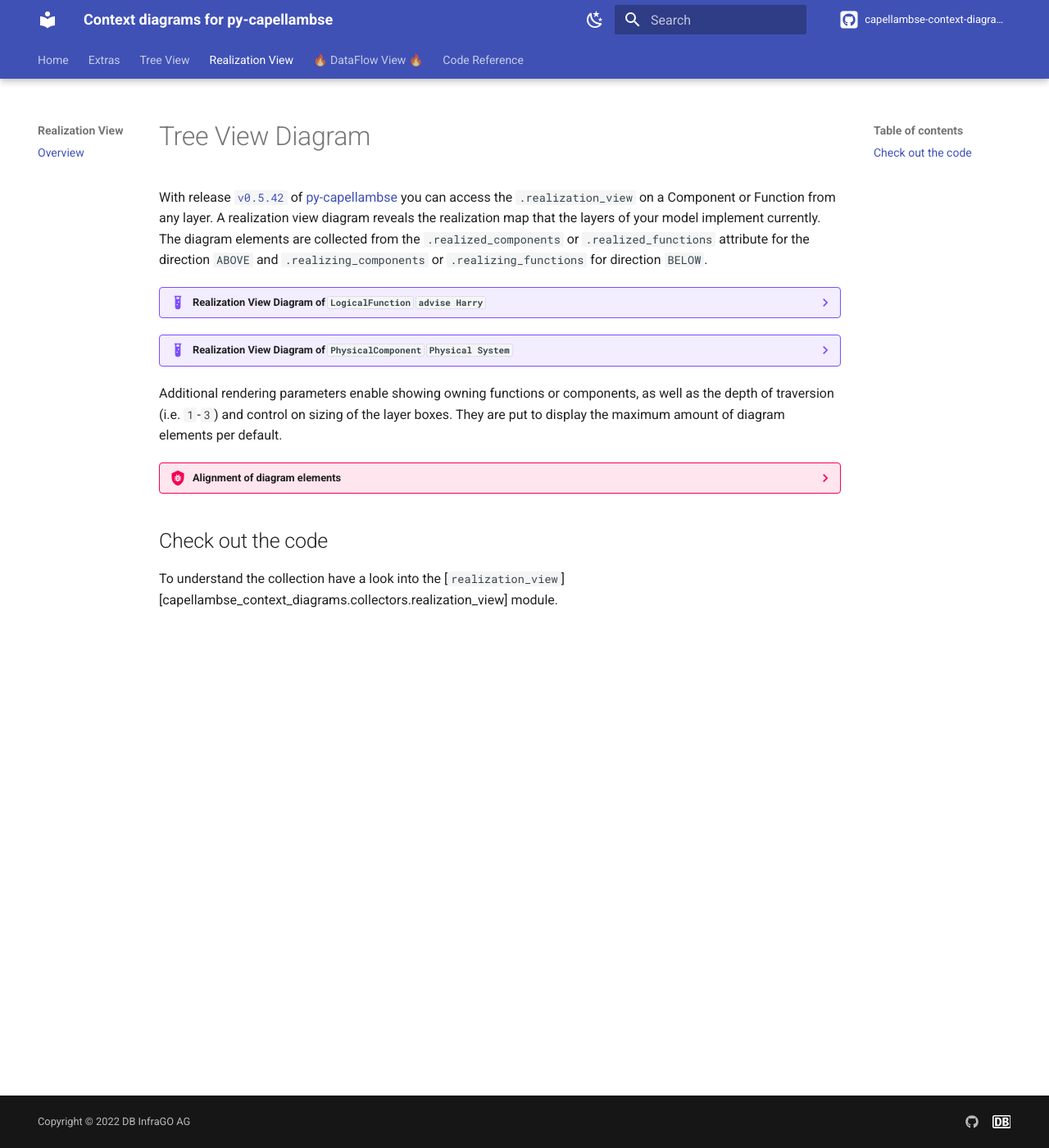
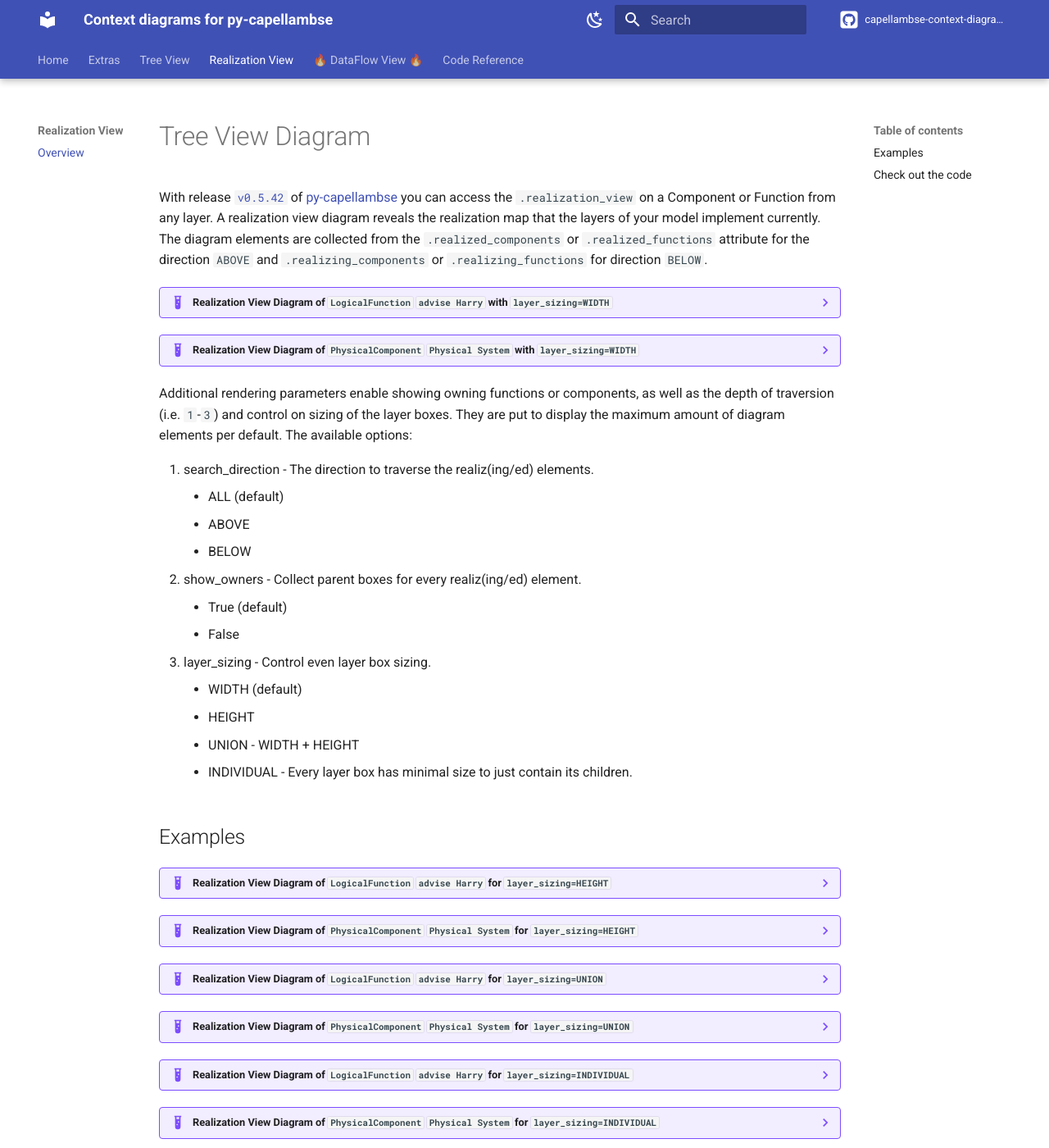
Before and after one commit to DSD-DBS/capellambse-context-diagrams, an MkDocs documentation site: the page built from docs/realization_view.md, in a window 1280 px wide and 1400 px high. Shown: the whole window at 82% size. Built offline with MkDocs 1.6.1 and Material for MkDocs 9.7.7, drawn with Linux system fonts in a browser that asks for light colours; comment, search, counter and statistics services are not loaded.

Commit message:
fix!(realization-view): Remove whitespace in diagram
- Added `layer_sizing` option `INDIVIDUAL`.
- Also set default `layer_sizing` to `WIDTH` for best
layout.

_*Depends on [py-capellambse #413](https://github.com/DSD-DBS/py-capellambse/pull/413)*_

````diff
--- a/docs/gen_images.py
+++ b/docs/gen_images.py
@@ -132,7 +132,7 @@ def generate_realization_view_images() -> None:
         diag = obj.realization_view
         for layer_sizing in ("UNION", "HEIGHT", "WIDTH", "INDIVIDUAL"):
             with mkdocs_gen_files.open(
-                f"{str(dest / diag.name)}.svg", "w"
+                f"{str(dest / diag.name)} {layer_sizing}.svg", "w"
             ) as fd:
                 print(
                     diag.render(
--- a/docs/realization_view.md
+++ b/docs/realization_view.md
@@ -15,7 +15,7 @@ implement currently. The diagram elements are collected from the
 `ABOVE` and `.realizing_components` or `.realizing_functions` for direction
 `BELOW`.
 
-??? example "Realization View Diagram of `LogicalFunction` `advise Harry`"
+??? example "Realization View Diagram of `LogicalFunction` `advise Harry` with `layer_sizing=WIDTH`"
 
     ``` py
     import capellambse
@@ -27,15 +27,116 @@ implement currently. The diagram elements are collected from the
         depth=3, # 1-3
         search_direction="ALL", # BELOW; ABOVE and ALL
         show_owners=True,
-        layer_sizing="UNION", # UNION; WIDTH and HEIGHT
+        layer_sizing="WIDTH", # UNION; WIDTH, HEIGHT and INDIVIDUAL
     ).save(pretty=True)
     ```
     <figure markdown>
-        <img src="../assets/images/Realization view of advise Harry.svg">
+        <img src="../assets/images/Realization view of advise Harry WIDTH.svg">
         <figcaption>[CDB] Realization View Diagram of advise Harry</figcaption>
     </figure>
 
-??? example "Realization View Diagram of `PhysicalComponent` `Physical System`"
+??? example "Realization View Diagram of `PhysicalComponent` `Physical System` with `layer_sizing=WIDTH`"
+
+    ``` py
+    import capellambse
+
+    model = capellambse.MelodyModel("tests/data/ContextDiagram.aird")
+    diag = model.by_uuid("b9f9a83c-fb02-44f7-9123-9d86326de5f1").realization_view
+    diag.render(
+        "svgdiagram",
+        depth=3,
+        search_direction="ALL",
+        show_owners=True,
+        layer_sizing="WIDTH",
+    ).save(pretty=True)
+    ```
+    <figure markdown>
+        <img src="../assets/images/Realization view of Physical System WIDTH.svg">
+        <figcaption>[CDB] Realization View Diagram of Physical System</figcaption>
+    </figure>
+
+Additional rendering parameters enable showing owning functions or components,
+as well as the depth of traversion (i.e. `1`-`3`) and control on sizing of the
+layer boxes. They are put to display the maximum amount of diagram elements per
+default. The available options:
+
+1. search_direction - The direction to traverse the realiz(ing/ed) elements.
+    - ALL (default)
+    - ABOVE
+    - BELOW
+2. show_owners - Collect parent boxes for every realiz(ing/ed) element.
+    - True (default)
+    - False
+3. layer_sizing - Control even layer box sizing.
+    - WIDTH (default)
+    - HEIGHT
+    - UNION - WIDTH + HEIGHT
+    - INDIVIDUAL - Every layer box has minimal size to just contain its
+      children.
+
+## Examples
+
+??? example "Realization View Diagram of `LogicalFunction` `advise Harry` for `layer_sizing=HEIGHT`"
+
+    ``` py
+    import capellambse
+
+    model = capellambse.MelodyModel("tests/data/ContextDiagram.aird")
+    diag = model.by_uuid("beaf5ba4-8fa9-4342-911f-0266bb29be45").realization_view
+    diag.render(
+        "svgdiagram",
+        depth=3,
+        search_direction="ALL",
+        show_owners=True,
+        layer_sizing="HEIGHT",
+    ).save(pretty=True)
+    ```
+    <figure markdown>
+        <img src="../assets/images/Realization view of advise Harry HEIGHT.svg">
+        <figcaption>[CDB] Realization View Diagram of advise Harry</figcaption>
+    </figure>
+
+??? example "Realization View Diagram of `PhysicalComponent` `Physical System` for `layer_sizing=HEIGHT`"
+
+    ``` py
+    import capellambse
+
+    model = capellambse.MelodyModel("tests/data/ContextDiagram.aird")
+    diag = model.by_uuid("b9f9a83c-fb02-44f7-9123-9d86326de5f1").realization_view
+    diag.render(
+        "svgdiagram",
+        depth=3,
+        search_direction="ALL",
+        show_owners=True,
+        layer_sizing="HEIGHT",
+    ).save(pretty=True)
+    ```
+    <figure markdown>
+        <img src="../assets/images/Realization view of Physical System HEIGHT.svg">
+        <figcaption>[CDB] Realization View Diagram of Physical System</figcaption>
+    </figure>
+
+??? example "Realization View Diagram of `LogicalFunction` `advise Harry` for `layer_sizing=UNION`"
+
+    ``` py
+    import capellambse
+
+    model = capellambse.MelodyModel("tests/data/ContextDiagram.aird")
+    diag = model.by_uuid("beaf5ba4-8fa9-4342-911f-0266bb29be45").realization_view
+    diag.render(
+        "svgdiagram",
+        depth=3,
+        search_direction="ALL",
+        show_owners=True,
+        layer_sizing="UNION",
+    ).save(pretty=True)
+    ```
+    <figure markdown>
+        <img src="../assets/images/Realization view of advise Harry UNION.svg">
+        <figcaption>[CDB] Realization View Diagram of advise Harry</figcaption>
+    </figure>
+
+??? example "Realization View Diagram of `PhysicalComponent` `Physical System` for `layer_sizing=UNION`"
 
     ``` py
     import capellambse
@@ -51,14 +152,49 @@ implement currently. The diagram elements are collected from the
     ).save(pretty=True)
     ```
     <figure markdown>
-        <img src="../assets/images/Realization view of Physical System.svg">
+        <img src="../assets/images/Realization view of Physical System UNION.svg">
         <figcaption>[CDB] Realization View Diagram of Physical System</figcaption>
     </figure>
 
-Additional rendering parameters enable showing owning functions or components,
-as well as the depth of traversion (i.e. `1`-`3`) and control on sizing of the
-layer boxes. They are put to display the maximum amount of diagram elements per
-default.
+??? example "Realization View Diagram of `LogicalFunction` `advise Harry` for `layer_sizing=INDIVIDUAL`"
+
+    ``` py
+    import capellambse
+
+    model = capellambse.MelodyModel("tests/data/ContextDiagram.aird")
+    diag = model.by_uuid("beaf5ba4-8fa9-4342-911f-0266bb29be45").realization_view
+    diag.render(
+        "svgdiagram",
+        depth=3,
+        search_direction="ALL",
+        show_owners=True,
+        layer_sizing="INDIVIDUAL",
+    ).save(pretty=True)
+    ```
+    <figure markdown>
+        <img src="../assets/images/Realization view of advise Harry INDIVIDUAL.svg">
+        <figcaption>[CDB] Realization View Diagram of advise Harry</figcaption>
+    </figure>
+
+??? example "Realization View Diagram of `PhysicalComponent` `Physical System` for `layer_sizing=INDIVIDUAL`"
+
+    ``` py
+    import capellambse
+
+    model = capellambse.MelodyModel("tests/data/ContextDiagram.aird")
+    diag = model.by_uuid("b9f9a83c-fb02-44f7-9123-9d86326de5f1").realization_view
+    diag.render(
+        "svgdiagram",
+        depth=3,
+        search_direction="ALL",
+        show_owners=True,
+        layer_sizing="INDIVIDUAL",
+    ).save(pretty=True)
+    ```
+    <figure markdown>
+        <img src="../assets/images/Realization view of Physical System INDIVIDUAL.svg">
+        <figcaption>[CDB] Realization View Diagram of Physical System</figcaption>
+    </figure>
 
 ??? bug "Alignment of diagram elements"
 
````
Also changed, not shown: docs/tree_view.md (+1 -1 lines), 3 other files.
